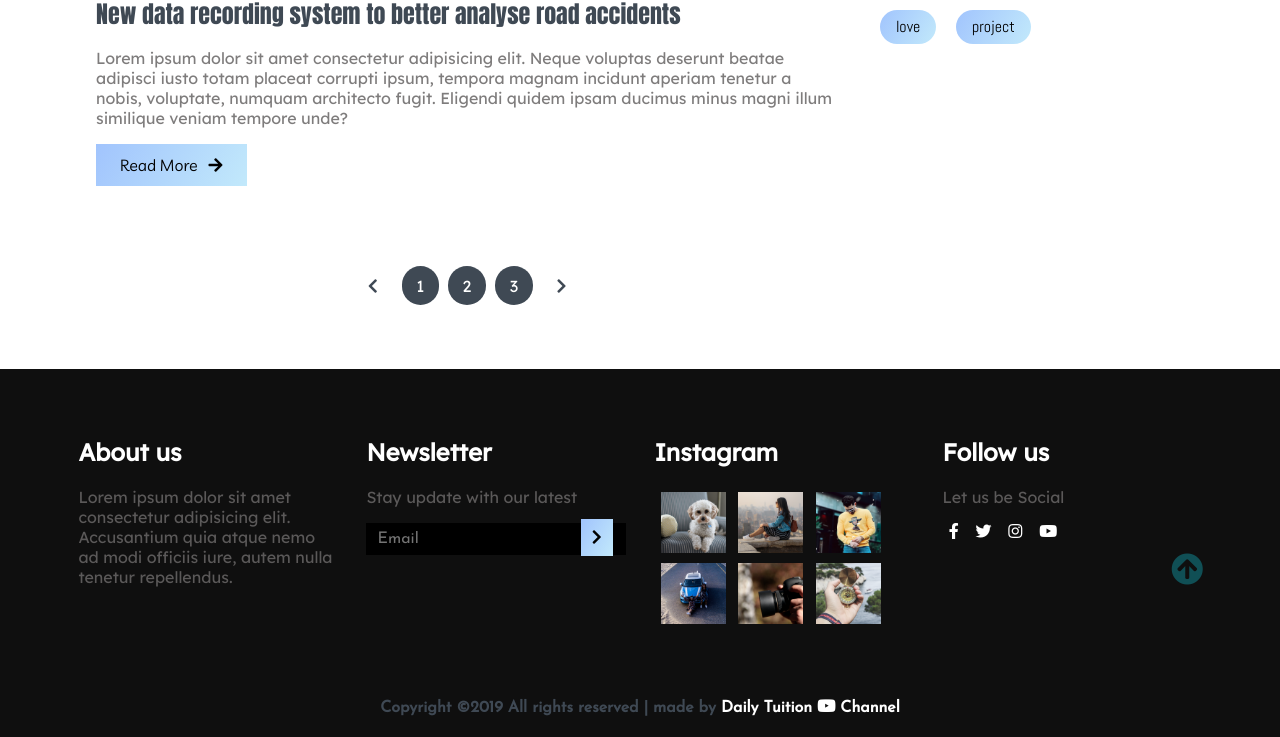
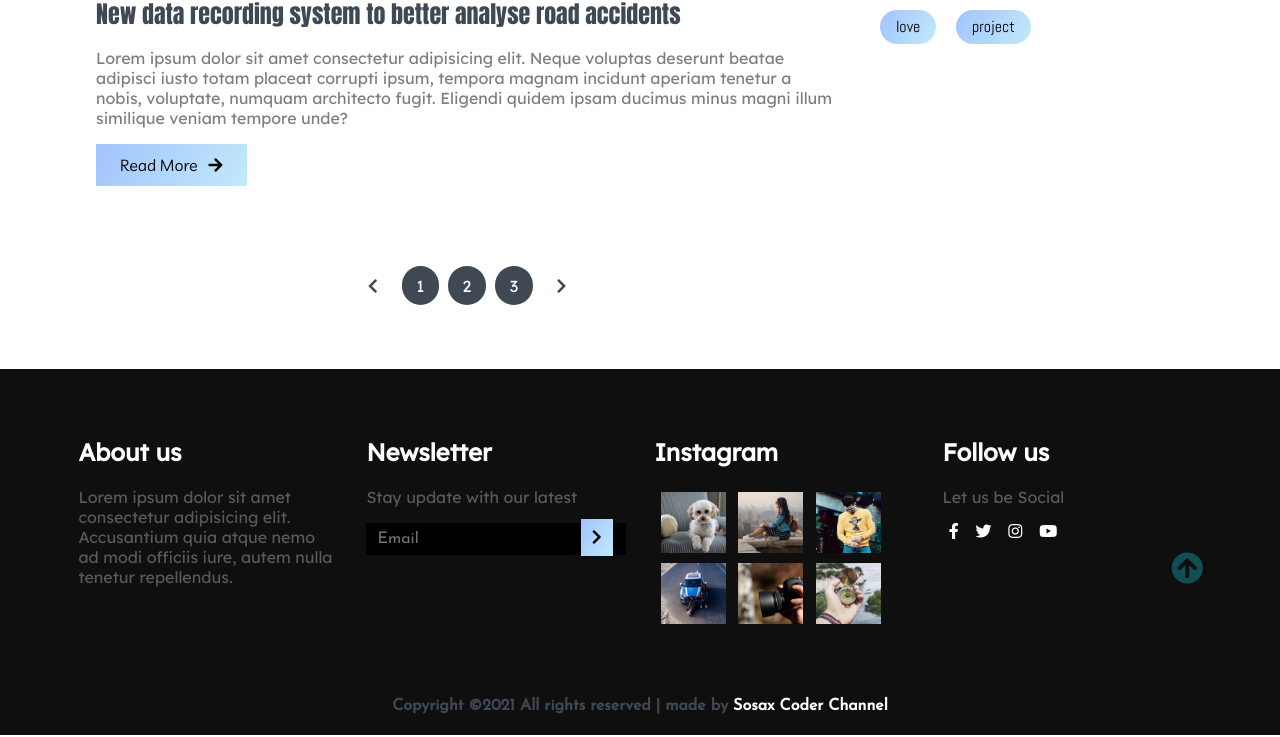
Before and after one commit to syedsohanahmed/bolg, a plain HTML site: page Index.html in a window 1280 px wide. Shown: the part 4295-5032 px from the top of the page. Drawn offline with Linux system fonts and the light colour scheme.

Commit message:
Update Index.html

```diff
--- a/Index.html
+++ b/Index.html
@@ -411,8 +411,8 @@
         </div>
         <div class="rights flex-row">
             <h4 class="text-gray">
-                Copyright ©2019 All rights reserved | made by
-                <a href="www.youtube.com/c/dailytuition" target="_black">Daily Tuition <i class="fab fa-youtube"></i>
+                Copyright ©2021 All rights reserved | made by
+                <a href="www.sosaxcoder.com" target="_black">Sosax Coder
                     Channel</a>
             </h4>
         </div>
```
